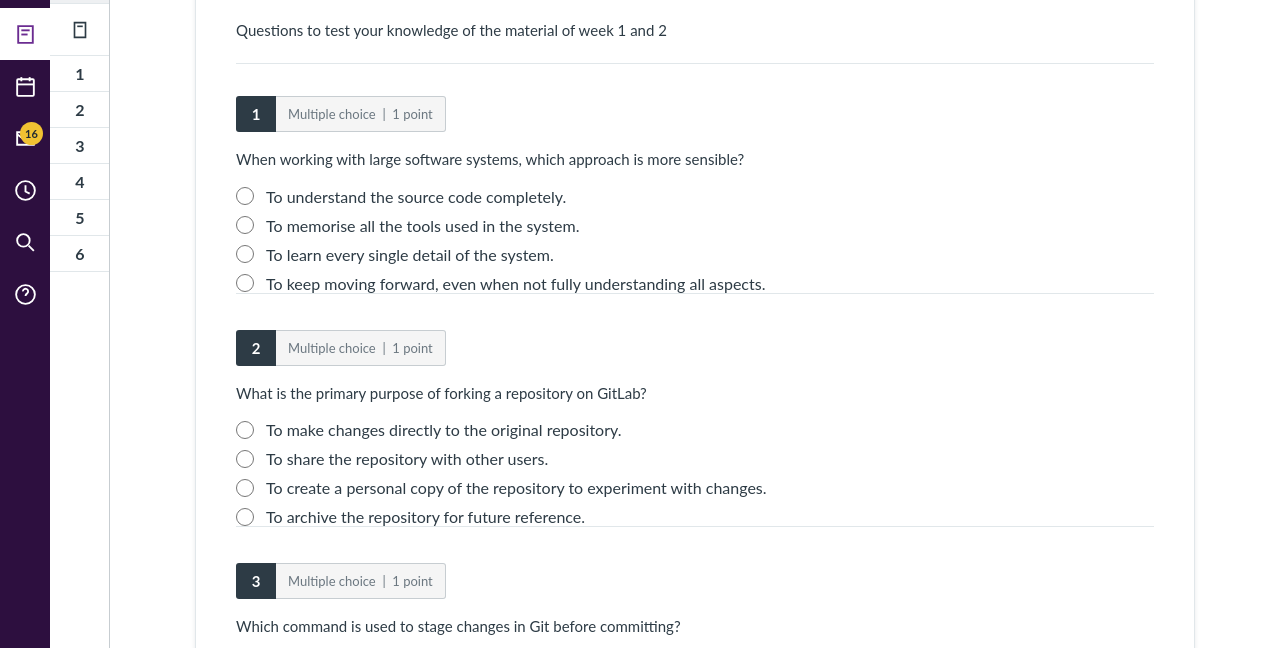
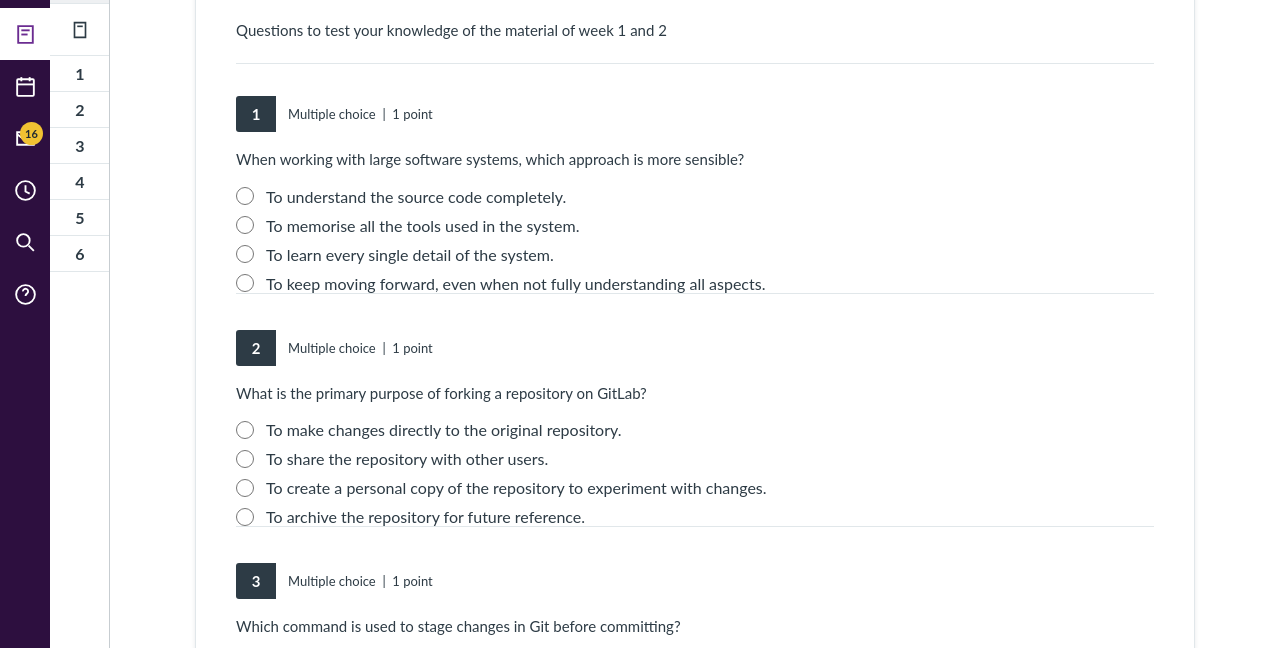
Before and after one commit to JoelSage90/canvas-quiz-replicator, a plain HTML site: page index.html in a window 1280 px wide. Shown: the part 152-800 px from the top of the page. Drawn offline with Linux system fonts and the light colour scheme.

Commit message:
changed script to take json rather than js variable:

```diff
--- a/index.html
+++ b/index.html
@@ -249,11 +249,9 @@
   }
 
   .question-type-pts {
-    background: #f5f5f5;
-    border: 1px solid #c7cdd1;
+
     border-left: none;
     font-size: 13px;
-    color: #6b7780;
     padding: 0 12px;
     height: 36px;
     display: flex;
@@ -649,7 +647,6 @@
   </div>
 </div>
 
-<script src="questions.js"></script>
 <script src="script.js"></script>
 
 </body>
--- a/questions.js
+++ /dev/null
@@ -1,128 +0,0 @@
-// questions.js
-
-const QUIZ_DATA = {
-  title: "Weeks 1 and 2",
-
-  description:
-    "Questions to test your knowledge of the material of week 1 and 2",
-
-  questions: [
-
-    {
-      type: "multi-choice",
-      text:
-        "When working with large software systems, which approach is more sensible?",
-
-      options: [
-        "To understand the source code completely.",
-        "To memorise all the tools used in the system.",
-        "To learn every single detail of the system.",
-        "To keep moving forward, even when not fully understanding all aspects."
-      ],
-
-      correct: 3,
-      points: 1
-    },
-
-    {
-      type: "multi-choice",
-      text:
-        "What is the primary purpose of forking a repository on GitLab?",
-
-      options: [
-        "To make changes directly to the original repository.",
-        "To share the repository with other users.",
-        "To create a personal copy of the repository to experiment with changes.",
-        "To archive the repository for future reference."
-      ],
-
-      correct: 2,
-      points: 1
-    },
-
-    {
-      type: "multi-choice",
-      text:
-        "Which command is used to stage changes in Git before committing?",
-
-      options: [
-        "git push",
-        "git add",
-        "git stage",
-        "git save"
-      ],
-
-      correct: 1,
-      points: 1
-    },
-
-    {
-      type: "multi-answer",
-      text:
-        "Which of the following are useful Git commands for inspecting repository state?",
-
-      options: [
-        "git status",
-        "git commit",
-        "git log",
-        "git diff",
-        "git delete-history"
-      ],
-
-      correct: [0, 2, 3],
-      points: 3
-    },
-
-    {
-      type: "matching",
-      text:
-        "Match the capability with the generation of C++ that introduced it",
-
-      matches: [
-        {
-          prompt: "Classes",
-          options: [
-            "C++11",
-            "Pre-standard C++",
-            "C++98"
-          ],
-          correct: 1
-        },
-        {
-          prompt: "Parallel computing, extra type safety, cleaner code",
-          options: [
-            "C++11",
-            "Pre-standard C++",
-            "C++98"
-          ],
-          correct: 0
-        },
-        {
-          prompt: "Generic programming and templates",
-          options: [
-            "C++11",
-            "Pre-standard C++",
-            "C++98"
-          ],
-          correct: 2
-        }
-      ],
-
-      points: 3
-    },
-
-    {
-      type: "fill-gap",
-      text:
-        "In the Week 9 architecture, the {word_1} class retrieves timeline data, the {word_2} class represents individual posts, and the {word_3} class is used to publish new content.",
-
-      answers: {
-        word_1: "Timelines",
-        word_2: "Status",
-        word_3: "Statuses"
-      },
-
-      points: 3
-    }
-  ]
-};
--- /dev/null
+++ b/questions.json
@@ -0,0 +1,99 @@
+{
+  "title": "Weeks 1 and 2",
+  "description": "Questions to test your knowledge of the material of week 1 and 2",
+  "questions": [
+    {
+      "type": "multi-choice",
+      "text": "When working with large software systems, which approach is more sensible?",
+      "options": [
+        "To understand the source code completely.",
+        "To memorise all the tools used in the system.",
+        "To learn every single detail of the system.",
+        "To keep moving forward, even when not fully understanding all aspects."
+      ],
+      "correct": 3,
+      "points": 1
+    },
+    {
+      "type": "multi-choice",
+      "text": "What is the primary purpose of forking a repository on GitLab?",
+      "options": [
+        "To make changes directly to the original repository.",
+        "To share the repository with other users.",
+        "To create a personal copy of the repository to experiment with changes.",
+        "To archive the repository for future reference."
+      ],
+      "correct": 2,
+      "points": 1
+    },
+    {
+      "type": "multi-choice",
+      "text": "Which command is used to stage changes in Git before committing?",
+      "options": [
+        "git push",
+        "git add",
+        "git stage",
+        "git save"
+      ],
+      "correct": 1,
+      "points": 1
+    },
+    {
+      "type": "multi-answer",
+      "text": "Which of the following are useful Git commands for inspecting repository state?",
+      "options": [
+        "git status",
+        "git commit",
+        "git log",
+        "git diff",
+        "git delete-history"
+      ],
+      "correct": [0, 2, 3],
+      "points": 3
+    },
+    {
+      "type": "matching",
+      "text": "Match the capability with the generation of C++ that introduced it",
+      "matches": [
+        {
+          "prompt": "Classes",
+          "options": [
+            "C++11",
+            "Pre-standard C++",
+            "C++98"
+          ],
+          "correct": 1
+        },
+        {
+          "prompt": "Parallel computing, extra type safety, cleaner code",
+          "options": [
+            "C++11",
+            "Pre-standard C++",
+            "C++98"
+          ],
+          "correct": 0
+        },
+        {
+          "prompt": "Generic programming and templates",
+          "options": [
+            "C++11",
+            "Pre-standard C++",
+            "C++98"
+          ],
+          "correct": 2
+        }
+      ],
+      "points": 3
+    },
+    {
+      "type": "fill-gap",
+      "text": "In the Week 9 architecture, the {word_1} class retrieves timeline data, the {word_2} class represents individual posts, and the {word_3} class is used to publish new content.",
+      "answers": {
+        "word_1": "Timelines",
+        "word_2": "Status",
+        "word_3": "Statuses"
+      },
+      "points": 3
+    }
+  ]
+}
--- a/script.js
+++ b/script.js
@@ -1,14 +1,49 @@
 // script.js
+
+const QUESTIONS_URL = "questions.json";
+
+const questionsContainer = document.getElementById("questions-container");
+const sidebarContainer = document.getElementById("sidebar-questions");
+let QUIZ_DATA = null;
+let totalPoints = 0;
+
+initQuiz();
+
+async function initQuiz() {
+  try {
+    QUIZ_DATA = await loadQuizData();
 
     document.getElementById("quiz-title").textContent = QUIZ_DATA.title;
     document.getElementById("quiz-description").textContent = QUIZ_DATA.description;
 
-const questionsContainer = document.getElementById("questions-container");
-const sidebarContainer = document.getElementById("sidebar-questions");
-const totalPoints = QUIZ_DATA.questions.reduce((total, question) => {
+    totalPoints = QUIZ_DATA.questions.reduce((total, question) => {
       return total + getQuestionPoints(question);
     }, 0);
 
+    renderQuestions();
+
+    document.getElementById("submit-btn").addEventListener("click", submitQuiz);
+  } catch (error) {
+    questionsContainer.innerHTML = `
+      <div class="result-feedback incorrect">
+        Quiz data could not be loaded. Start a local server and make sure questions.json is available.
+      </div>
+    `;
+    console.error(error);
+  }
+}
+
+async function loadQuizData() {
+  const response = await fetch(QUESTIONS_URL);
+
+  if (!response.ok) {
+    throw new Error(`Could not load ${QUESTIONS_URL}`);
+  }
+
+  return response.json();
+}
+
+function renderQuestions() {
   QUIZ_DATA.questions.forEach((question, index) => {
 
     // Sidebar numbers
@@ -51,14 +86,14 @@ QUIZ_DATA.questions.forEach((question, index) => {
 
     questionsContainer.appendChild(questionDiv);
   });
+}
 
 
 // =======================================
 // SUBMIT QUIZ
 // =======================================
 
-document.getElementById("submit-btn").addEventListener("click", () => {
-
+function submitQuiz() {
   let score = 0;
 
   const answers = [];
@@ -89,7 +124,7 @@ document.getElementById("submit-btn").addEventListener("click", () => {
   });
 
   showResults(score, answers);
-});
+}
 
 
 // =======================================
```
Also changed, not shown: 1 other file. Lines whose indentation alone changed are shown as unchanged.
